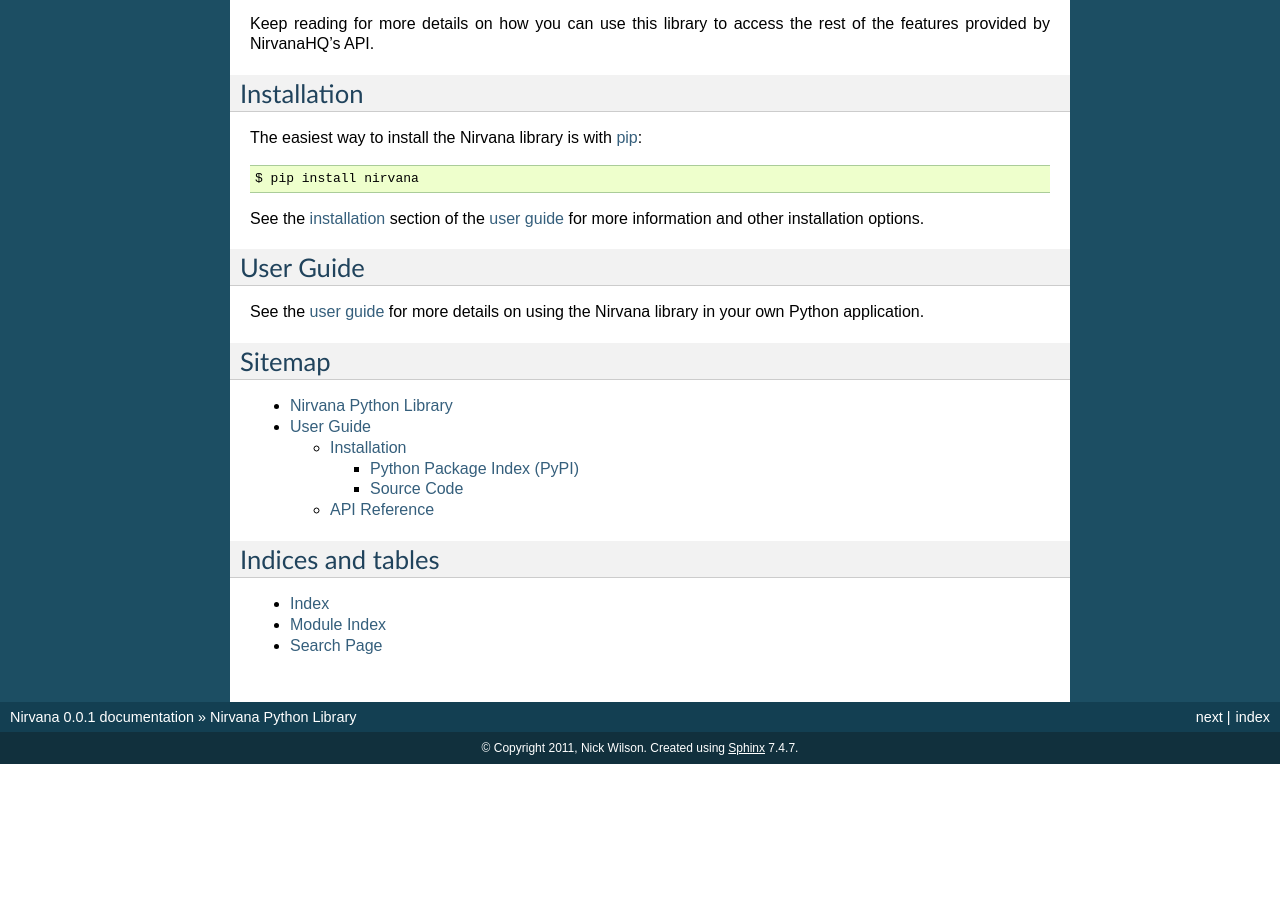
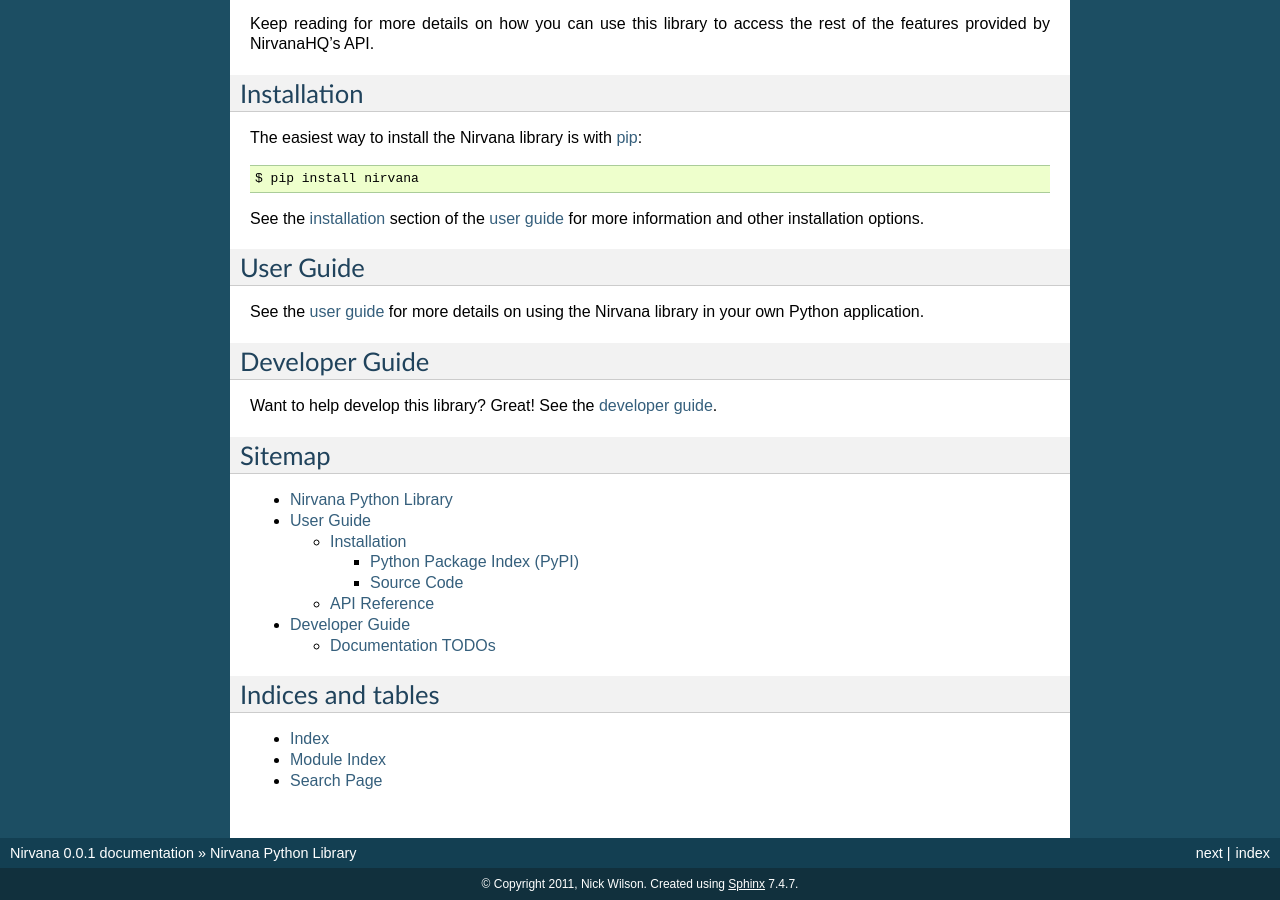
Before and after one commit to njwilson/nirvana-python, a Sphinx documentation site: the page built from docs/index.rst, in a window 1280 px wide and 900 px high, scrolled down 1090 px. Built offline with Sphinx 7.4.7, drawn with Linux system fonts in a browser that asks for light colours; before the commit the page ends 1854 px from its top, so only the background shows below that.

Commit message:
Add dev guide with documentation TODOs
Add the beginnings of a developer guide. Currently it just contains a
"Documentation TODOs" whose content is provided by Sphinx's TODO
extension. It gives a list of all the TODOs found in the docs.

```diff
--- /dev/null
+++ b/docs/dev/index.rst
@@ -0,0 +1,9 @@
+Developer Guide
+===============
+
+.. todo:: Provide a intro/overview of the developer guide.
+
+Table of contents:
+
+.. toctree::
+   documentation-todos
--- a/docs/index.rst
+++ b/docs/index.rst
@@ -80,6 +80,12 @@
 See the :doc:`user guide<user/index>` for more details on using the
 Nirvana library in your own Python application.
 
+Developer Guide
+===============
+
+Want to help develop this library? Great! See the :doc:`developer
+guide<dev/index>`.
+
 Sitemap
 =======
 
```
Also changed, not shown: other parts of docs/index.rst (+1 -0 lines), docs/dev/documentation-todos.rst (added, +12 -0 lines).
